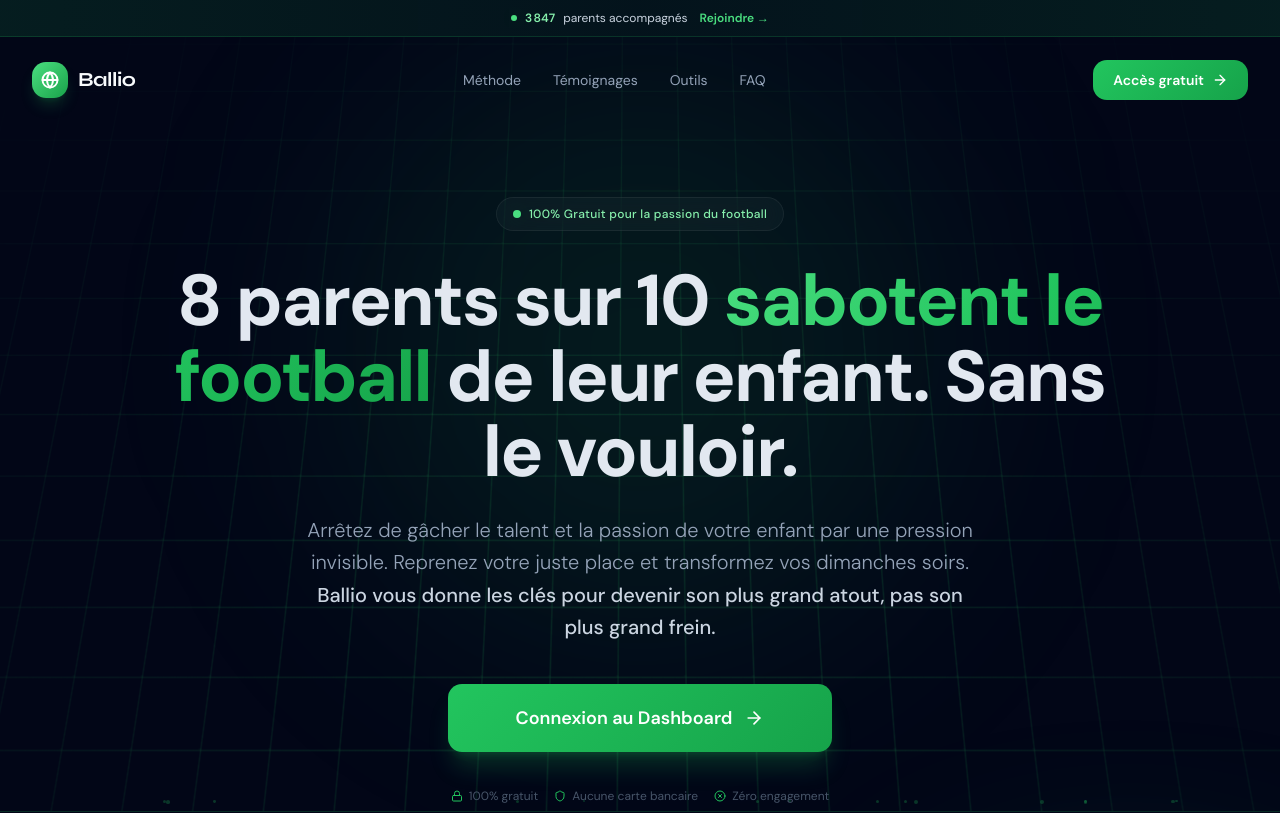
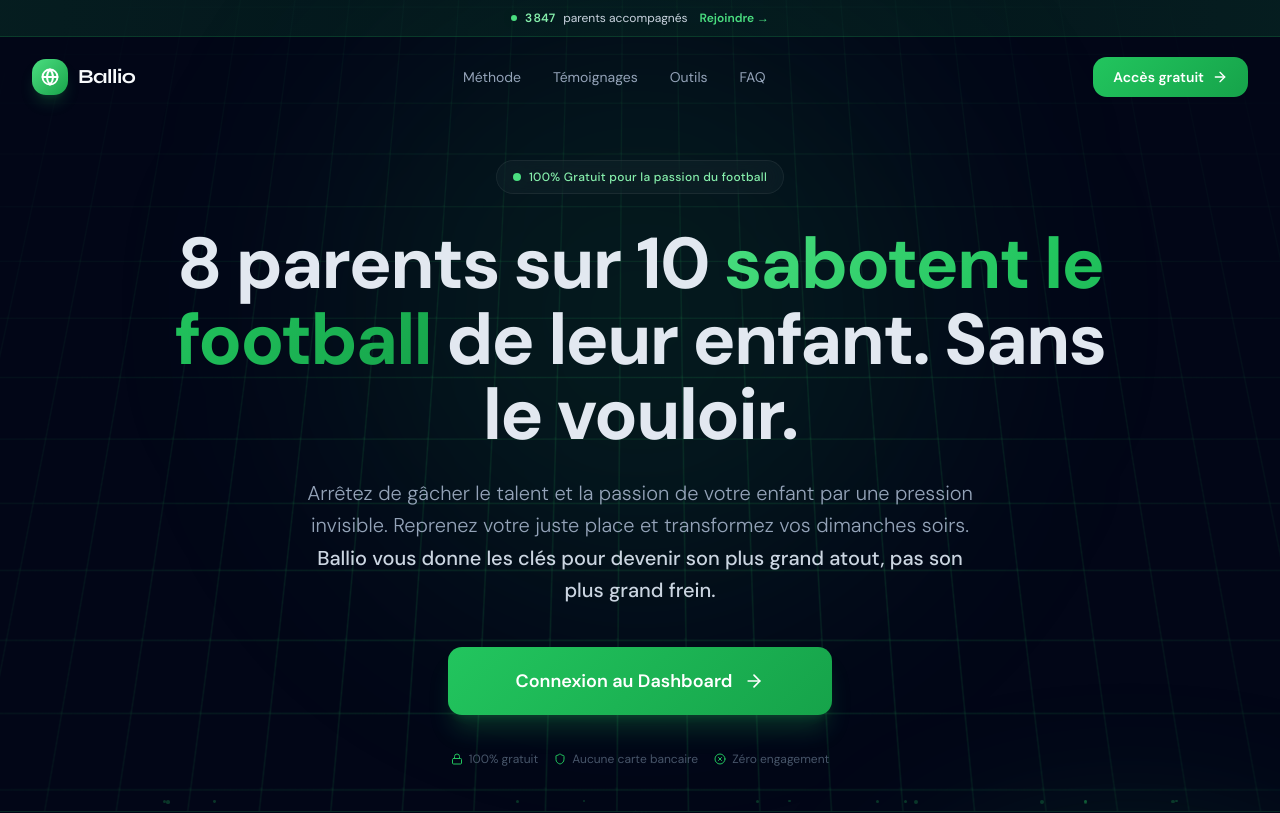
Before and after one commit to herdroud/ballio, a Next.js app: page / in a window 1280 px wide. Shown: the top 813 px of the page. Built offline with nearby package versions, Linux system fonts and the light colour scheme.

Commit message:
modification top bar

```diff
--- a/app/(marketing)/page.tsx
+++ b/app/(marketing)/page.tsx
@@ -294,8 +294,13 @@ export default function LandingPage() {
         </div>
       </div>
 
+      {/* Sticky Header Wrapper (Announcement + Navbar) */}
+      <header
+        className={`fixed top-0 left-0 right-0 z-50 transition-all duration-500 ${scrolled ? "bg-[#020617]/90 backdrop-blur-2xl border-b border-white/[.06]" : ""
+          }`}
+      >
         {/* Announcement Bar */}
-      <div className="announcement py-2.5 px-4 text-center relative z-50">
+        <div className="announcement py-2.5 px-4 text-center relative transition-all duration-500">
           <p className="text-xs text-dark-300 flex items-center justify-center gap-2 flex-wrap">
             <span className="w-1.5 h-1.5 rounded-full bg-pitch-400 pulse-green flex-shrink-0" />
             <strong className="text-pitch-300 font-semibold">
@@ -315,11 +320,8 @@ export default function LandingPage() {
         {/* Navbar */}
         <nav
           id="navbar"
-        className={`fixed top-[40px] left-0 right-0 z-50 h-20 flex items-center transition-all duration-500 ${scrolled
-          ? "bg-[#020617]/88 backdrop-blur-2xl border-b border-white/[.06]"
-          : ""
-          }`}
-        style={{ background: scrolled ? "" : "transparent" }}
+          className="h-20 flex items-center transition-all duration-500"
+          style={{ background: "transparent" }}
         >
           <div className="max-w-7xl mx-auto w-full px-4 sm:px-6 lg:px-8 flex items-center justify-between">
             <a href="#" className="flex items-center gap-2.5 group">
@@ -387,6 +389,7 @@ export default function LandingPage() {
             </div>
           </div>
         </nav>
+      </header>
 
       {/* Mobile Menu */}
       <div
```
Lines whose indentation alone changed are shown as unchanged.
